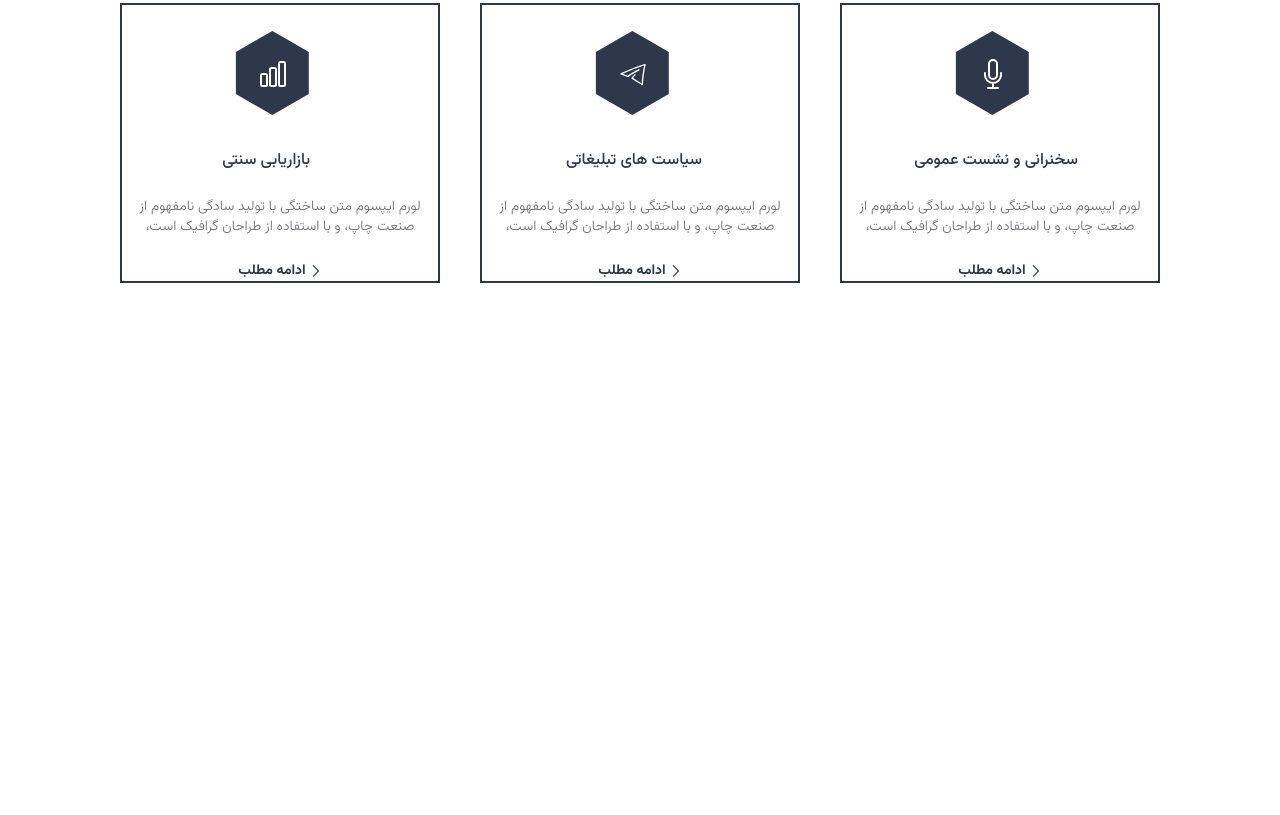
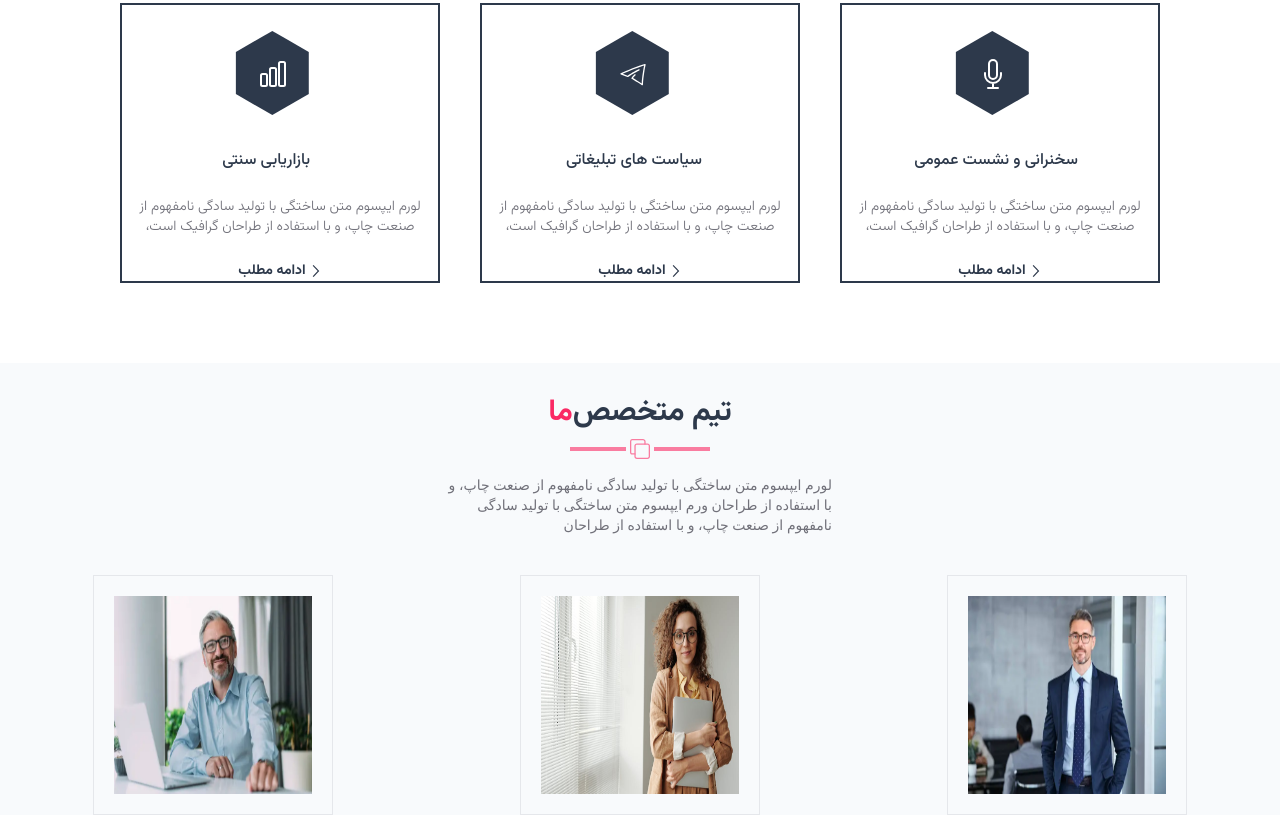
Before and after one commit to Elmira868/job-mentor, a website: page src/index.html in a window 1280 px wide. Shown: the part 1996-2811 px from the top of the page. Before the commit the page ends 2279 px from the top, so only its background shows below. Drawn offline with Linux system fonts and the light colour scheme.

Commit message:
Add our team section

```diff
--- a/src/Js/app.js
+++ b/src/Js/app.js
@@ -44,3 +44,44 @@ svgBackground.forEach((element) => {
     element.setAttribute('src', '../Images/our service background.svg');
   });
 });
+
+
+const teamContainer = document.querySelector('.team__container');
+const memberTeam = [
+  {id:1, fullName:'رضا احمدی', titleJob:'مدیرمالی',desc:'لورم ایپسوم متن ساختگی با تولید سادگی نامفهوم از صنعت چاپ، و ', photo:'../Images/team-2.webp'},
+  {id:2, fullName:'مهسا رحیمی', titleJob:'مدیر اجرایی',desc:'لورم ایپسوم متن ساختگی با تولید سادگی نامفهوم از صنعت چاپ، و ',photo:'../Images/team-1.jpeg'},
+  {id:3, fullName:'علی صباحی', titleJob:'مشاور',desc:'لورم ایپسوم متن ساختگی با تولید سادگی نامفهوم از صنعت چاپ، و ',photo:'../Images/team-3.webp'},
+];
+
+memberTeam.forEach(member => {
+  teamContainer.insertAdjacentHTML('beforeend', `
+    <div class="relative group mt-4 md:mt-0">
+  <img class="md:w-60 md:h-60 border p-2.5 md:p-5" src="${member.photo}" alt="${member.fullName}">
+
+
+  <div class="absolute right-24 top-8 md:right-6 md:top-6 z-50 opacity-0 group-hover:opacity-100 transition-opacity duration-300">
+    <h4 class="text-white font-vazir-Medium text-sm md:text-base">${member.fullName}</h4>
+    <span class="text-primary-pink font-vazir-Regular text-sm md:mt-1 md:mb-1">${member.titleJob}</span>
+    <p class="text-gray-100 font-vazir-Light text-[12px] w-56">
+      ${member.desc}
+    </p>
+    <div class='flex justify-around ml-10 mt-2 md:mt-5 p-4'>
+    <svg class='text-white bg-primary-pink w-5 h-5 md:w-8 md:h-8'>
+    <use href='#facebook'></use>
+    </svg>
+
+    <svg class='text-white bg-primary-pink w-5 h-5 md:w-8 md:h-8'>
+    <use href='#twitter'></use>
+    </svg>
+
+    <svg class='text-white bg-primary-pink w-5 h-5 md:w-8 md:h-8'>
+    <use href='#instagram'></use>
+    </svg>
+
+    </div>
+  </div>
+  <div class="absolute md:w-60 md:h-60 inset-0 bg-primary-blue opacity-0 group-hover:opacity-90 z-0 transition-opacity duration-300"></div>
+</div>
+
+  `);
+});
--- a/src/index.html
+++ b/src/index.html
@@ -799,6 +799,52 @@
          </div>
         </div>
       </section>
+      <!-- Our Team -->
+       <section>
+       <div class="bg-slate-50">
+        <div class="bg-slate-50 mt-10 md:mt-20">
+          <div class="flex justify-center has-[span]:text-lg md:has-[span]:text-3xl has-[span]:font-vazir-Bold pt-4 md:pt-8">
+            <span class="text-primary-blue">تیم متخصص</span>
+            <span class="text-primary-pink">ما</span>
+          </div>
+
+          <!-- Line -->
+          <div>
+
+            <div
+            class="flex justify-center items-center mt-2.5 mb-2.5 md:mt-2 md:mb-2 opacity-60"
+          >
+            <div
+              class="w-14 h-1 border border-primary-pink bg-primary-pink"
+            ></div>
+
+            <svg class="w-5 h-5 ml-1 mr-1">
+              <use href="#square"></use>
+            </svg>
+
+            <div
+              class="w-14 h-1 border border-primary-pink bg-primary-pink"
+            ></div>
+          </div>
+
+          </div>
+          <p class="p-4 md:p-0 m-auto mt-2 md:mt-4 text-zinc-500 text-sm md:w-96">
+            لورم ایپسوم متن ساختگی با تولید سادگی نامفهوم از صنعت چاپ،
+             و با استفاده از طراحان
+             ورم ایپسوم متن ساختگی با تولید سادگی نامفهوم از صنعت چاپ،
+             و با استفاده از طراحان
+          </p>
+        </div>
+<!-- Member Box -->
+        <div class="shadow-ligh">
+          <div class="relative flex flex-wrap md:flex-nowrap justify-around bg-slate-50 mt-4 md:mt-10 team__container">
+
+          </div>
+
+        </div>
+
+       </div>
+       </section>
     </main>
 
     <script src="../Swiper/swiper-bundle.min.js "></script>
--- a/src/input.css
+++ b/src/input.css
@@ -38,6 +38,7 @@
         right: 50rem;
     }
 
+
 }
 
 
--- a/tailwind.config.js
+++ b/tailwind.config.js
@@ -17,6 +17,7 @@ module.exports = {
       boxShadow:{
         "pink":'0px 6px 0px 0px rgba(250,41,100,1)',
         "dark":'0px 6px 0px 0px rgba(45,57,75,1)',
+        "light":'box-shadow: 0px 1px 5px 0px rgba(0,0,0,0.75)'
       },
     },
   },
```
Also changed, not shown: src/output.css.
